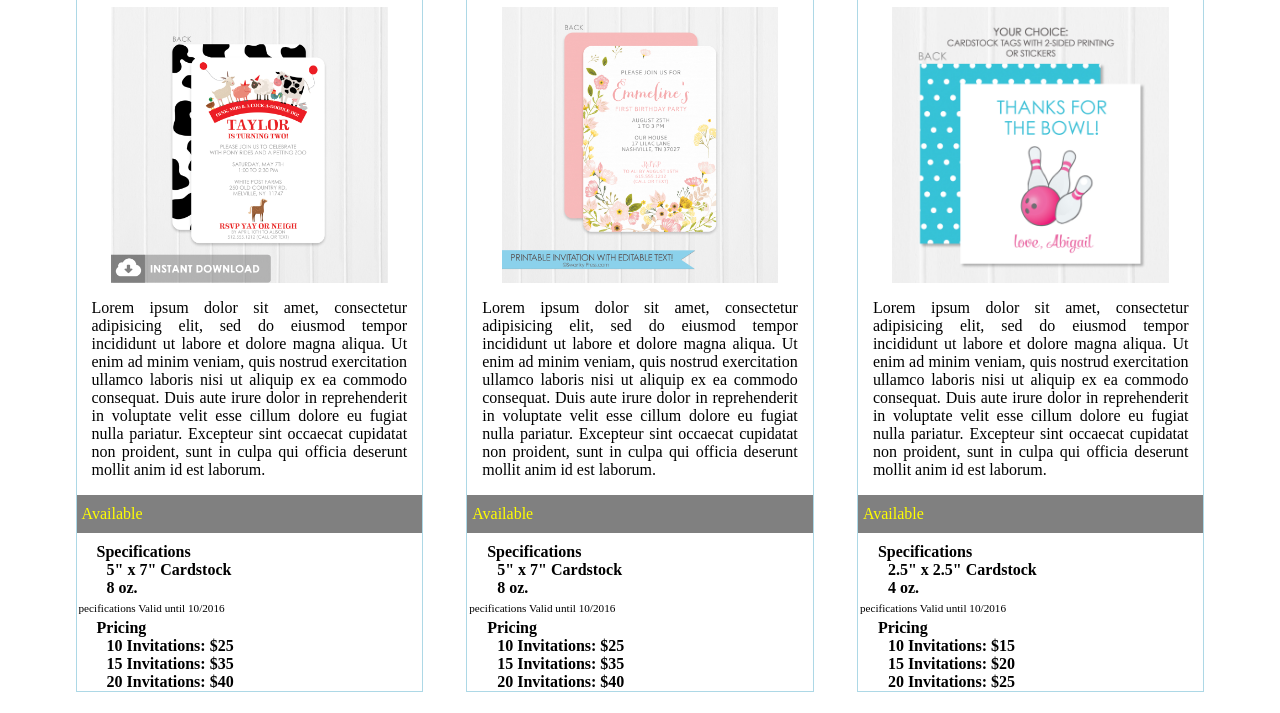
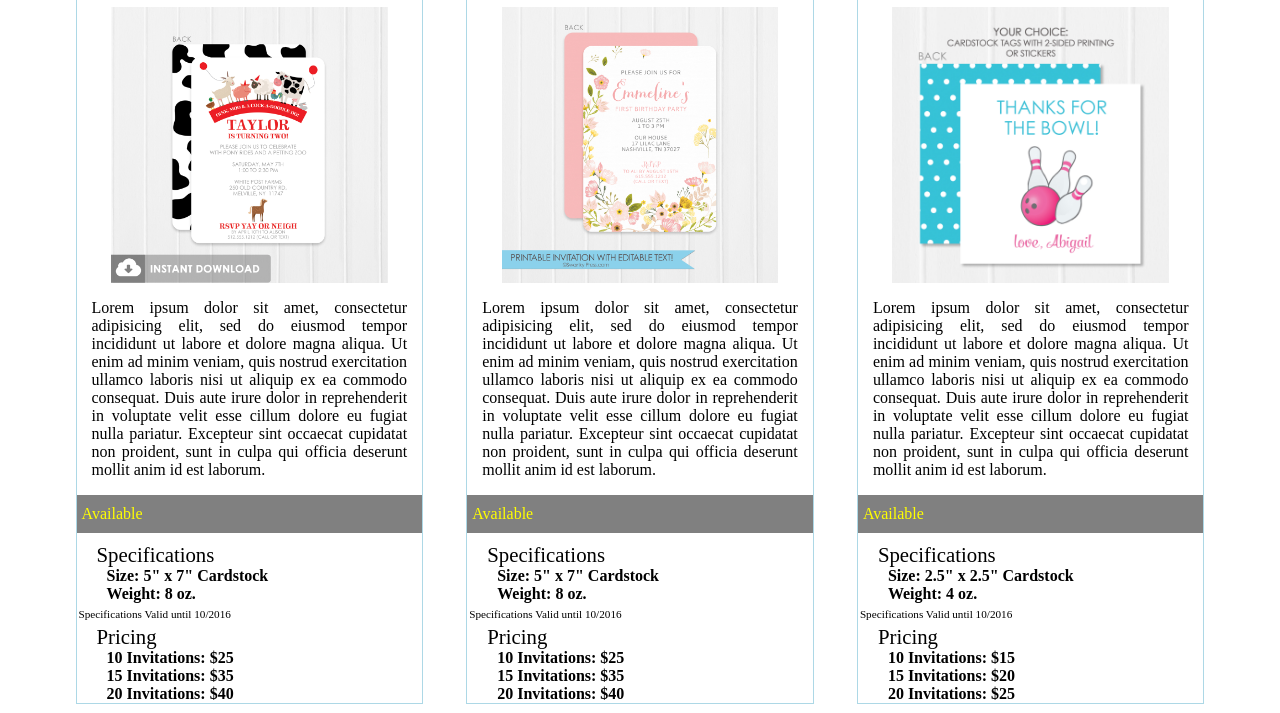
Before and after one commit to anessao/productcards, a plain HTML site: page index.html in a window 1280 px wide. Shown: the part 85-798 px from the top of the page. Drawn offline with Linux system fonts and the light colour scheme; a web font is replaced by a local one.

Commit message:
fixed specs and pricing font styles

```diff
--- a/index.html
+++ b/index.html
@@ -27,14 +27,14 @@
 	<link href="https://fonts.googleapis.com/css?family=Kumar+One" rel="stylesheet">
 </head>
 <body>
-	<div id="productList">
+	<div class="productList">
 		<article>
 			<header class="productTitle">
 				<h2>Farm Birthday Invitation</h2>
 			</header>
 			<section>
 				<img src="Shopify-INVITE-P-2.jpg">
-				<p id="productD">
+				<p class="productD">
 					<span>Lorem ipsum dolor sit amet, consectetur adipisicing elit, sed do eiusmod
 					tempor incididunt ut labore et dolore magna aliqua. Ut enim ad minim veniam,
 					quis nostrud exercitation ullamco laboris nisi ut aliquip ex ea commodo
@@ -42,17 +42,17 @@
 					cillum dolore eu fugiat nulla pariatur. Excepteur sint occaecat cupidatat non
 					proident, sunt in culpa qui officia deserunt mollit anim id est laborum.</span>
 				</p>
-				<p id="availability">
+				<p class="availability">
 					<span>Available</span>
 				</p>
 			</section>
-			<section id="specs">
+			<section class="specs">
 				<header>Specifications</header>
-						<span>5" x 7" Cardstock</span><br>
-						<span>8 oz.</span>
-					<footer id="specValidity">pecifications Valid until 10/2016</footer>
+						<span>Size: 5" x 7" Cardstock</span><br>
+						<span>Weight: 8 oz.</span>
+					<footer class="specValidity">Specifications Valid until 10/2016</footer>
 			</section>
-			<section id="pricing">
+			<section class="pricing">
 				<header>Pricing</header>
 						<span>10 Invitations: $25</span><br>
 						<span>15 Invitations: $35</span><br>
@@ -65,7 +65,7 @@
 			</header>
 			<section>
 				<img src="Shopify-INVITE-P.jpg">
-				<p id="productD">
+				<p class="productD">
 					<span>Lorem ipsum dolor sit amet, consectetur adipisicing elit, sed do eiusmod
 					tempor incididunt ut labore et dolore magna aliqua. Ut enim ad minim veniam,
 					quis nostrud exercitation ullamco laboris nisi ut aliquip ex ea commodo
@@ -73,17 +73,17 @@
 					cillum dolore eu fugiat nulla pariatur. Excepteur sint occaecat cupidatat non
 					proident, sunt in culpa qui officia deserunt mollit anim id est laborum.</span>
 				</p>
-				<p id="availability">
+				<p class="availability">
 					<span>Available</span>
 				</p>
 			</section>
-			<section id="specs">
+			<section class="specs">
 				<header>Specifications</header>
-						<span>5" x 7" Cardstock</span><br>
-						<span>8 oz.</span>
-					<footer id="specValidity">pecifications Valid until 10/2016</footer>
+						<span>Size: 5" x 7" Cardstock</span><br>
+						<span>Weight: 8 oz.</span>
+					<footer class="specValidity">Specifications Valid until 10/2016</footer>
 			</section>
-			<section id="pricing">
+			<section class="pricing">
 				<header>Pricing</header>
 						<span>10 Invitations: $25</span><br>
 						<span>15 Invitations: $35</span><br>
@@ -96,7 +96,7 @@
 			</header>
 			<section>
 				<img src="etsy-full.jpg">
-				<p id="productD">
+				<p class="productD">
 					<span>Lorem ipsum dolor sit amet, consectetur adipisicing elit, sed do eiusmod
 					tempor incididunt ut labore et dolore magna aliqua. Ut enim ad minim veniam,
 					quis nostrud exercitation ullamco laboris nisi ut aliquip ex ea commodo
@@ -104,17 +104,17 @@
 					cillum dolore eu fugiat nulla pariatur. Excepteur sint occaecat cupidatat non
 					proident, sunt in culpa qui officia deserunt mollit anim id est laborum.</span>
 				</p>
-				<p id="availability">
+				<p class="availability">
 					<span>Available</span>
 				</p>
 			</section>
-			<section id="specs">
+			<section class="specs">
 				<header>Specifications</header>
-						<span>2.5" x 2.5" Cardstock</span><br>
-						<span>4 oz.</span>
-					<footer id="specValidity">pecifications Valid until 10/2016</footer>
+						<span>Size: 2.5" x 2.5" Cardstock</span><br>
+						<span>Weight: 4 oz.</span>
+					<footer class="specValidity">Specifications Valid until 10/2016</footer>
 			</section>
-			<section id="pricing">
+			<section class="pricing">
 				<header>Pricing</header>
 						<span>10 Invitations: $15</span><br>
 						<span>15 Invitations: $20</span><br>
@@ -127,7 +127,7 @@
 			</header>
 			<section>
 				<img src="etsy-product-image.jpg">
-				<p id="productD">
+				<p class="productD">
 					<span>Lorem ipsum dolor sit amet, consectetur adipisicing elit, sed do eiusmod
 					tempor incididunt ut labore et dolore magna aliqua. Ut enim ad minim veniam,
 					quis nostrud exercitation ullamco laboris nisi ut aliquip ex ea commodo
@@ -135,17 +135,17 @@
 					cillum dolore eu fugiat nulla pariatur. Excepteur sint occaecat cupidatat non
 					proident, sunt in culpa qui officia deserunt mollit anim id est laborum.</span>
 				</p>
-				<p id="availability">
+				<p class="availability">
 					<span>Available</span>
 				</p>
 			</section>
-			<section id="specs">
+			<section class="specs">
 				<header>Specifications</header>
-						<span>5" x 7" Cardstock</span><br>
-						<span>8 oz.</span><br>
-					<footer id="specValidity">Specifications Valid until 10/2016</footer>
+						<span>Size: 5" x 7" Cardstock</span><br>
+						<span>Weight: 8 oz.</span><br>
+					<footer class="specValidity">Specifications Valid until 10/2016</footer>
 			</section>
-			<section id="pricing">
+			<section class="pricing">
 				<header>Pricing</header>
 						<span>10 Invitations: $25</span><br>
 						<span>15 Invitations: $35</span><br>
--- a/styles.css
+++ b/styles.css
@@ -5,7 +5,7 @@ body {
 	width: 90%;
 	margin: 0 auto;
 }
-div#productList {
+div.productList {
 	width: 100%;
 	display: inline-flex;
 	flex-wrap: wrap;
@@ -37,22 +37,28 @@ header.productTitle h2 {
 	margin: 0;
 }
 /*Notice that the text for the description in the image is justified.*/
-p#productD {
+p.productD {
 	margin-left: 15px;
 	margin-right: 15px;
 	text-align: justify;
 }
 /*The text for the product specification details and pricing details is bold.*/
-#specs,
-#pricing {
+.specs,
+.pricing {
 	font-weight: bold;
 	margin-left: 20px;
 }
-#specs span,
-#pricing span {
+.specs span,
+.pricing span {
 	margin-left: 10px;
 }
-#specValidity {
+.specs header,
+.pricing header {
+	font-weight: normal;
+	font-size: 1.3rem;
+}
+
+.specValidity {
 	font-weight: normal;
 	margin-left: -18px;
 	font-size: .7rem;
@@ -60,7 +66,10 @@ p#productD {
 	padding-bottom: 5px;
 
 }
-#availability {
+
+/*The availability element extends the full width of the card, with a dark grey background and yellow text.*/
+
+.availability {
 	margin-bottom: 10px;
 	background-color: gray;
 	padding-top: 10px;
@@ -68,5 +77,3 @@ p#productD {
 	padding-left: 5px;
 	color: yellow;
 }
-
-/*The availability element extends the full width of the card, with a dark grey background and yellow text.*/
```
